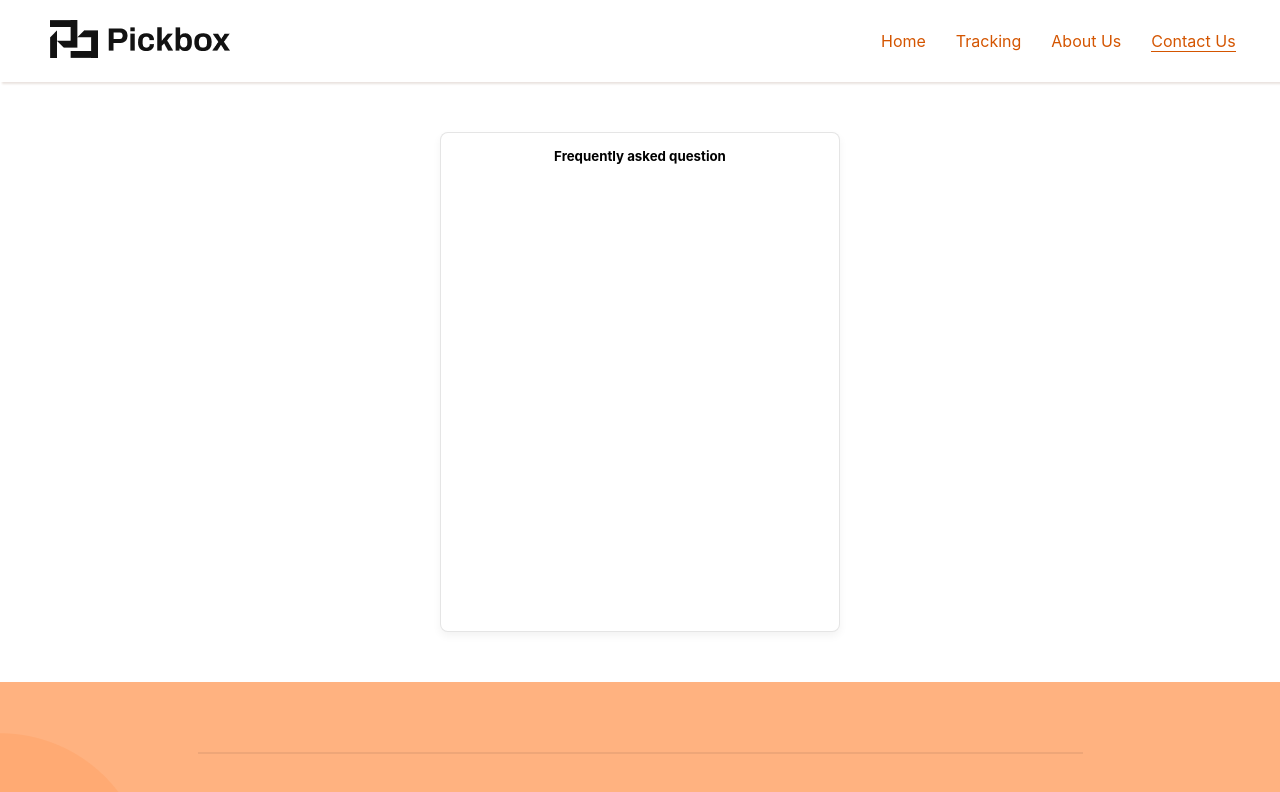
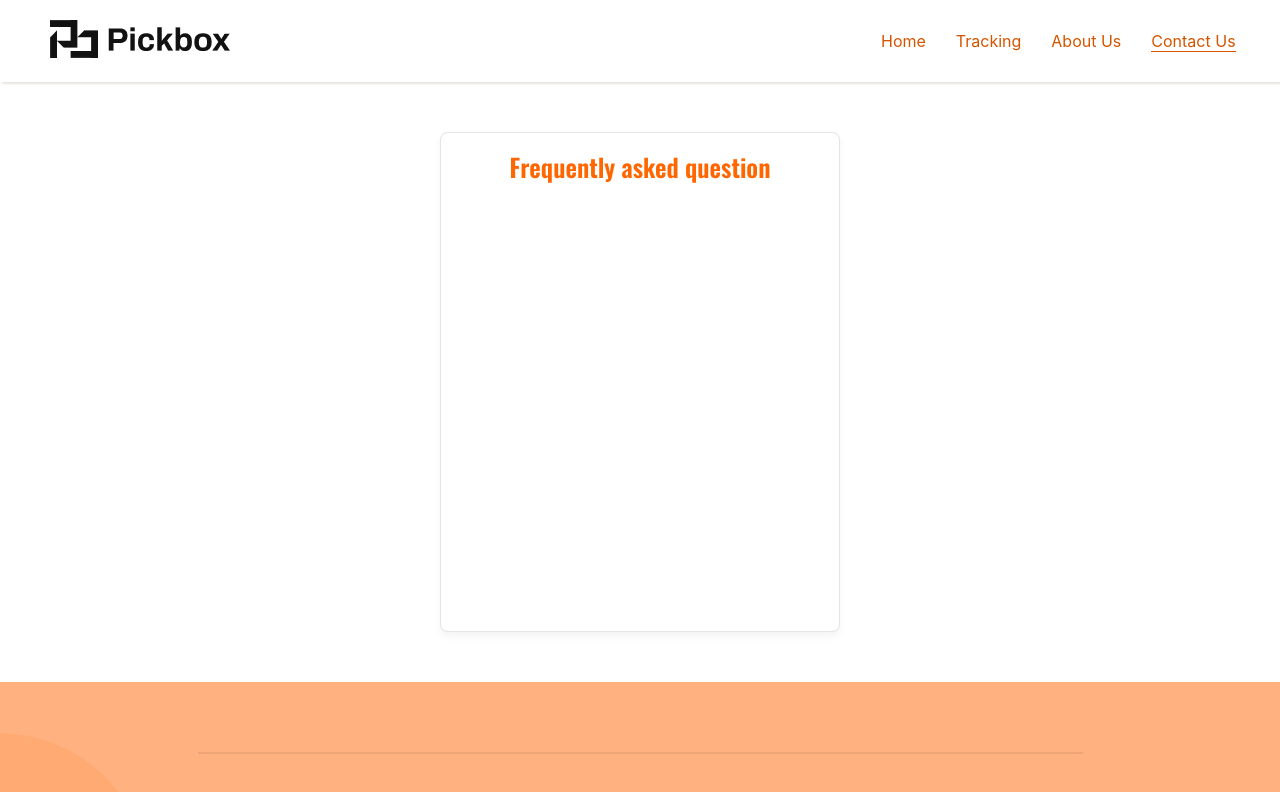
Before and after one commit to Pickbox-Project/Pickbox-frontend, a React (Create React App) app: page /contactus in a window 1280 px wide. Shown: the top 792 px of the page. Built offline with nearby package versions, Linux system fonts and the light colour scheme.

Commit message:
Started working on the Faqs Component

```diff
--- a/src/Components/Faqs/Faqs.css
+++ b/src/Components/Faqs/Faqs.css
@@ -16,4 +16,8 @@
 
 .faqs-text {
     text-align: center;
+    font-family: "Oswald", sans-serif;
+    font-weight: 600;
+    font-size: 25px;
+    color: #FF6600;
 }
```
